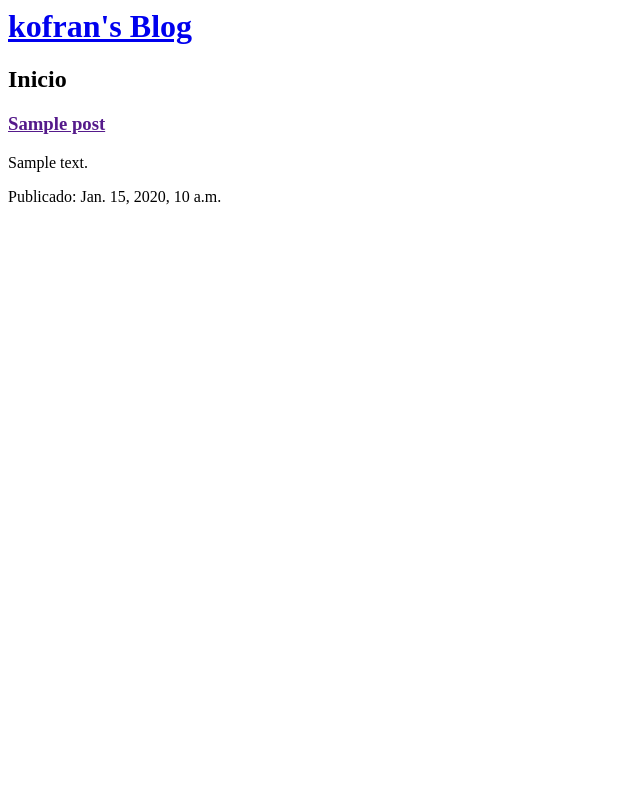
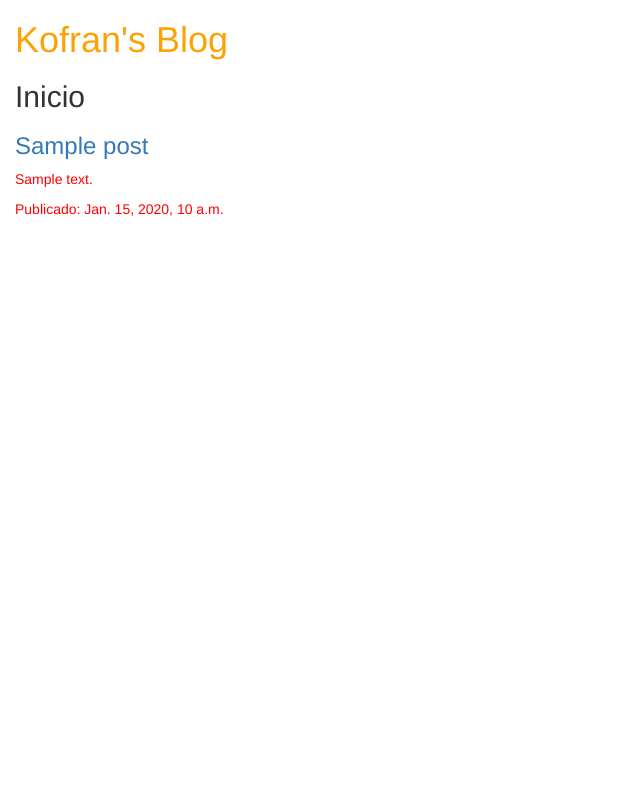
Before and after one commit to kofran/blog, a Django app: template blog/templates/blog/home.html in a window 1280 px wide. Shown: the whole page, without its empty margins (0-640 px from the left). Run offline with Django 3.2, Linux system fonts and the light colour scheme; the template is opened without the code that fills it: values that come from a table or form of the project are taken from there, others are empty; tables that the repository leaves empty hold one stand-in row (values such as "Sample post"); some libraries are stand-ins or nearby versions.

Commit message:
Mejorado un poco el aspecto con bootstrap y archivo css static

```diff
--- /dev/null
+++ b/blog/static/css/blog.css
@@ -0,0 +1,9 @@
+h1 a {
+  color: #FCA205;
+}
+p {
+  color: red;
+}
+body {
+    padding-left: 15px;
+}
--- a/blog/templates/blog/home.html
+++ b/blog/templates/blog/home.html
@@ -1,10 +1,24 @@
+{% load staticfiles %}
 <html>
   <head>
     <title>.:Kofran's Blog:.</title>
+
+    <!-- Latest compiled and minified CSS -->
+    <link rel="stylesheet" href="https://maxcdn.bootstrapcdn.com/bootstrap/3.3.7/css/bootstrap.min.css" integrity="sha384-BVYiiSIFeK1dGmJRAkycuHAHRg32OmUcww7on3RYdg4Va+PmSTsz/K68vbdEjh4u" crossorigin="anonymous">
+
+    <!-- Optional theme -->
+    <link rel="stylesheet" href="https://maxcdn.bootstrapcdn.com/bootstrap/3.3.7/css/bootstrap-theme.min.css" integrity="sha384-rHyoN1iRsVXV4nD0JutlnGaslCJuC7uwjduW9SVrLvRYooPp2bWYgmgJQIXwl/Sp" crossorigin="anonymous">
+
+    <!-- Latest compiled and minified JavaScript -->
+    <script src="https://maxcdn.bootstrapcdn.com/bootstrap/3.3.7/js/bootstrap.min.js" integrity="sha384-Tc5IQib027qvyjSMfHjOMaLkfuWVxZxUPnCJA7l2mCWNIpG9mGCD8wGNIcPD7Txa" crossorigin="anonymous"></script>
+
+    <!-- css statico -->
+    <link rel="stylesheet" href="{% static 'css/blog.css' %}">
+
   </head>
   <body>
     <div class="">
-      <h1><a href="/">kofran's Blog</a></h1>
+      <h1><a href="/">Kofran's Blog</a></h1>
     </div>
     <div class="">
       <h2>Inicio</h2>
```
